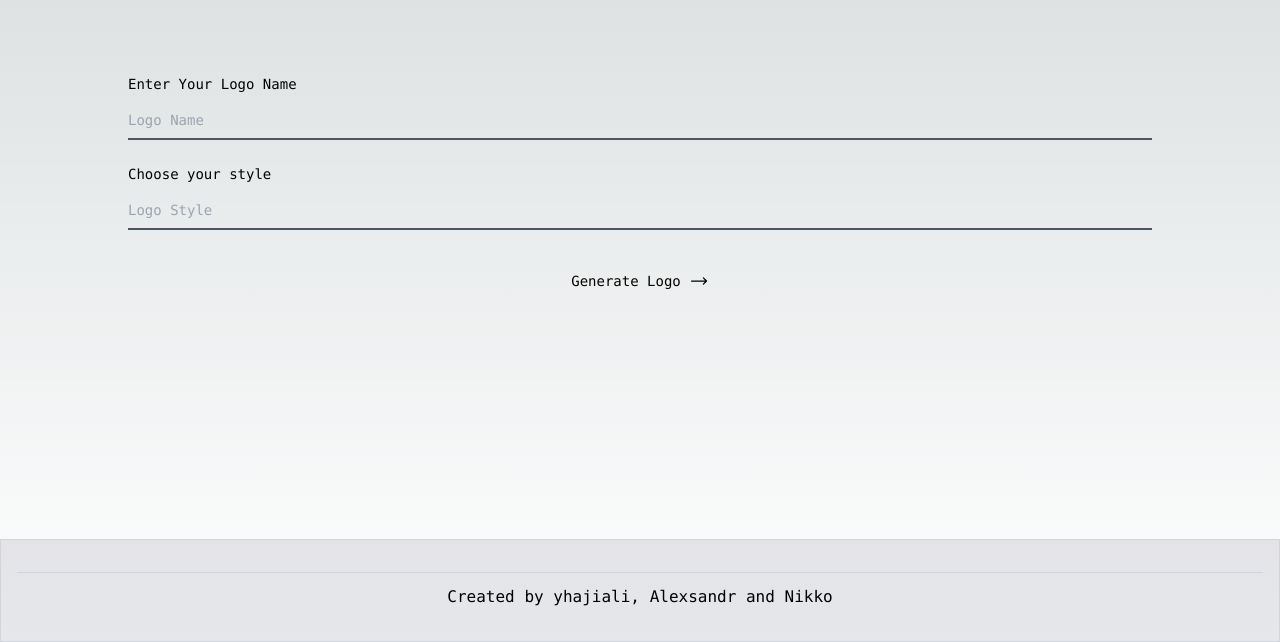
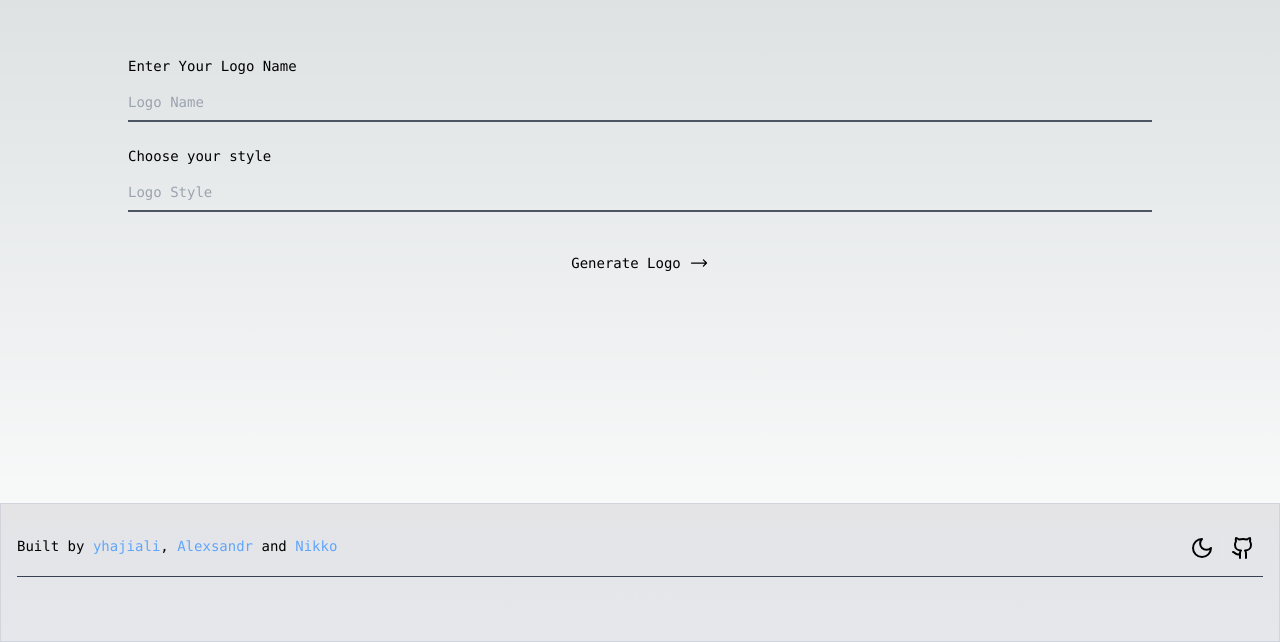
Before and after one commit to yhajiali/logoist, a Next.js app: page / in a window 1280 px wide. Shown: the part 158-800 px from the top of the page. Built offline with nearby package versions, Linux system fonts and the light colour scheme.

Commit message:
update: footer layout and links

```diff
--- a/app/components/Footer.tsx
+++ b/app/components/Footer.tsx
@@ -1,14 +1,18 @@
 import React from "react";
+// Icons
+import { LuMoon, LuGithub } from "react-icons/lu";
 
 type Props = {};
 
 const Footer = (props: Props) => {
   return (
-    <div className="px-4 py-8 w-full flex justify-center items-center border border-gray-300 bg-gradient-to-b from-zinc-200 backdrop-blur-2xl dark:border-neutral-800 dark:bg-zinc-800/30 dark:from-inherit lg:bg-gray-200 lg:dark:bg-zinc-800/30">
-      <div className="border-t border-gray-300 pt-3 flex justify-center max-w-7xl w-full dark:border-neutral-500 font-mono">
-        <p>
-          Created by{" "}
+    <div className="px-4 py-8 w-full flex flex-col gap-4 justify-center items-center border border-gray-300 bg-gradient-to-b from-zinc-200 backdrop-blur-2xl dark:border-neutral-800 dark:bg-zinc-800/30 dark:from-inherit lg:bg-gray-200 lg:dark:bg-zinc-800/30">
+      {/* Authors */}
+      <div className="w-full max-w-7xl flex justify-between font-mono text-sm">
+        <span>
+          Built by{" "}
           <a
+            className="text-blue-400"
             href="http://linkedin.com/in/yhajiali"
             target="_blank"
             rel="nooppener noreferrer"
@@ -17,7 +21,8 @@ const Footer = (props: Props) => {
           </a>
           ,{" "}
           <a
-            href="http://linkedin.com/in/yhajiali"
+            className="text-blue-400"
+            href="https://www.linkedin.com/in/aleksandr-balkhanov-56221b289/"
             target="_blank"
             rel="nooppener noreferrer"
           >
@@ -25,13 +30,33 @@ const Footer = (props: Props) => {
           </a>{" "}
           and{" "}
           <a
+            className="text-blue-400"
             href="http://linkedin.com/in/yhajiali"
             target="_blank"
             rel="nooppener noreferrer"
           >
             Nikko
           </a>
-        </p>
+        </span>
+
+        <div className="flex justify-between divide-x">
+          <button className="px-2">
+            <LuMoon className="size-6 hover:fill-white hover:scale-110" />
+          </button>
+          <a
+            href="https://github.com/yhajiali/logoai"
+            target="_blank"
+            rel="nooppener noreferrer"
+            className=" px-2"
+          >
+            <LuGithub className="size-6 hover:fill-white hover:scale-110" />
+          </a>
+        </div>
+      </div>
+
+      {/* Copyright */}
+      <div className="border-t border-gray-700 pt-3 flex justify-center max-w-7xl w-full dark:border-neutral-500 text-gray-200 font-mono text-sm">
+        <span>&copy;2024 Name</span>
       </div>
     </div>
   );
--- a/app/components/LogoForm.tsx
+++ b/app/components/LogoForm.tsx
@@ -18,7 +18,7 @@ const LogoForm = (props: Props) => {
 
       <button
         type="submit"
-        className="group rounded-lg border border-transparent px-5 py-4 transition-colors hover:border-gray-300 hover:bg-gray-100 hover:dark:border-neutral-700 hover:dark:bg-neutral-800/30 flex gap-2"
+        className="group rounded-lg border border-transparent px-5 py-4 transition-colors hover:border-gray-300 hover:bg-gray-100 hover:text-blue-400 hover:dark:border-neutral-700 hover:dark:bg-neutral-800/30 flex gap-2"
         onClick={() => props.handleSumbit()}
       >
         Generate Logo{" "}
--- a/app/components/ui/TextInput.tsx
+++ b/app/components/ui/TextInput.tsx
@@ -11,7 +11,7 @@ const TextInput = (props: Props) => {
       <label htmlFor="logo-name">{props.label}</label>
       <input
         type="text"
-        className="outline-none bg-transparent border-x-0 border-t-0 border-2 border-gray-600 w-full py-2 focus:border-blue-600 transition-all duration-300"
+        className="outline-none bg-transparent border-x-0 border-t-0 border-2 border-gray-600 w-full py-2 focus:border-blue-400 transition-all duration-300"
         id="logo-name"
         placeholder={props.placeholder}
       />
--- a/package.json
+++ b/package.json
@@ -12,7 +12,8 @@
     "@heroicons/react": "^2.1.3",
     "next": "13.5.4",
     "react": "^18",
-    "react-dom": "^18"
+    "react-dom": "^18",
+    "react-icons": "^5.1.0"
   },
   "devDependencies": {
     "@types/node": "^20",
```
Also changed, not shown: 1 other file (tests, documents, lock files or other folders).
